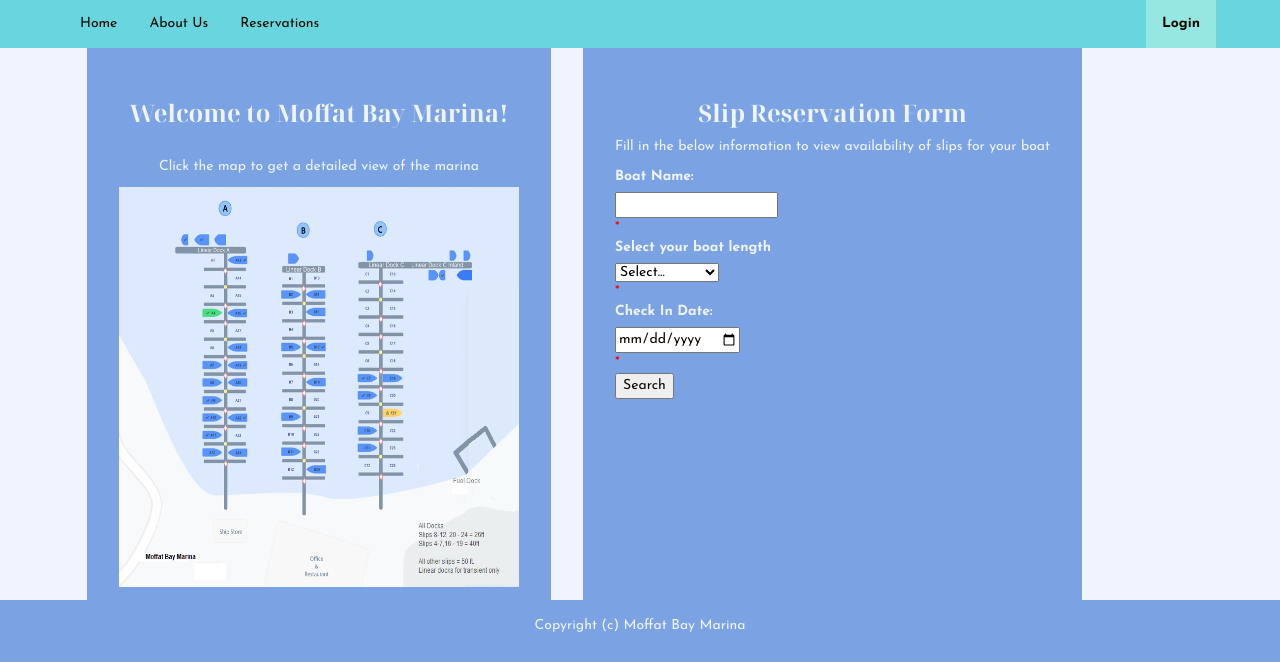
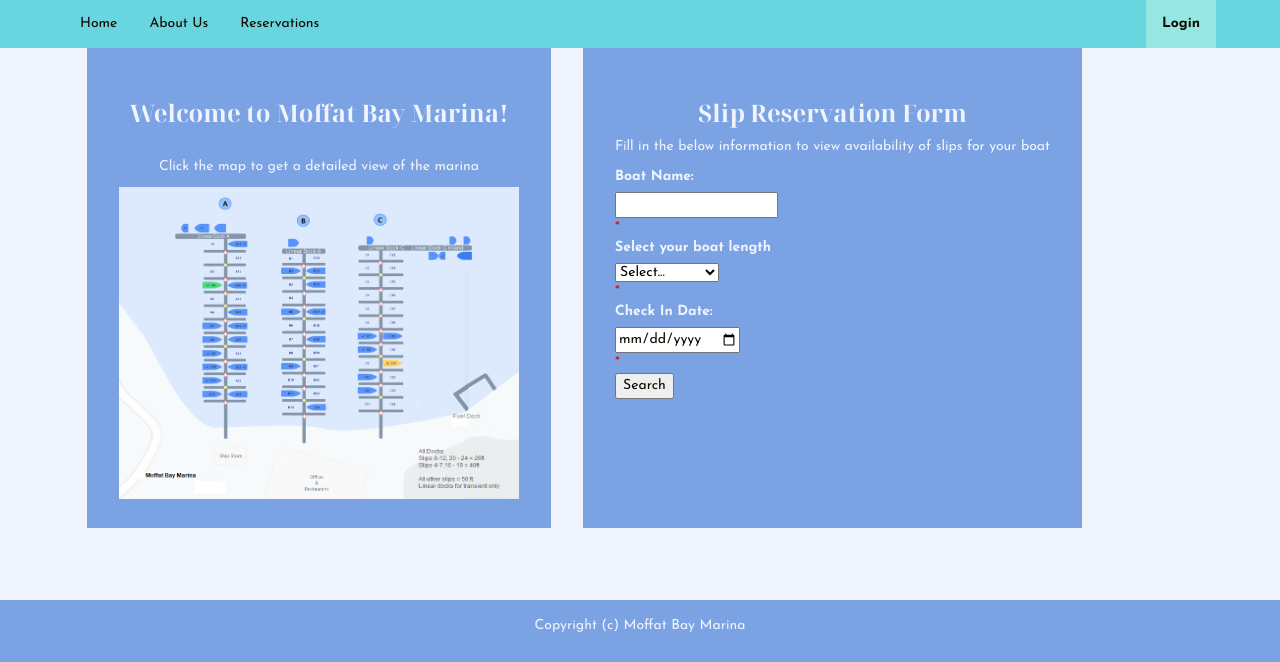
Before and after one commit to rchurchBellevue/MoffatBay, a PHP site: page /pages/Reservation.php in a window 1280 px wide. Shown: the part 138-800 px from the top of the page. Run offline with PHP 8.4, Linux system fonts and the light colour scheme.

Commit message:
Update style.css
Fixing typo that was affecting other displays

```diff
--- a/css/style.css
+++ b/css/style.css
@@ -188,15 +188,16 @@ input {
 .reservation{
     text-align: center;
     padding: 2rem ;
-    max-width: 60rem;
+    max-width: 50rem;
+    max-height: 30rem;
     background-color: var(--dark);
     color: var(--white);
     margin-left: 2rem;
 }
 
-.reservation form{
-    display: block;
-    text-align: left;
+.reservation img{
+    max-height: 75%;
+    max-width: auto;
 }
 
 .reservation select {
@@ -204,11 +205,9 @@ input {
     color: black;
 }
 
-.reservation select, input {
+.reservation input {
     display: block ;
 }
-
-
 
 /* FOOTER STYLE */
 footer {
```
